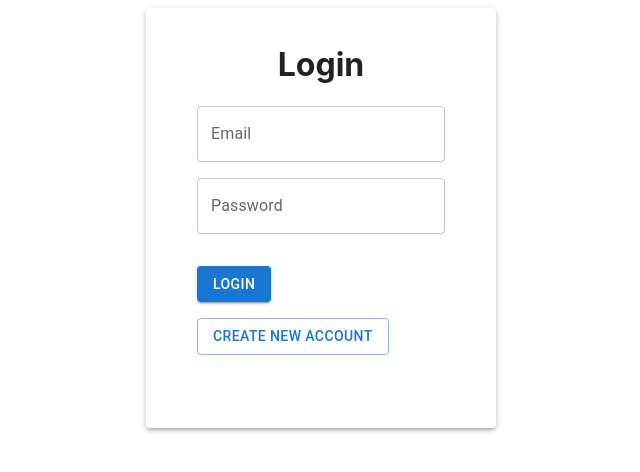
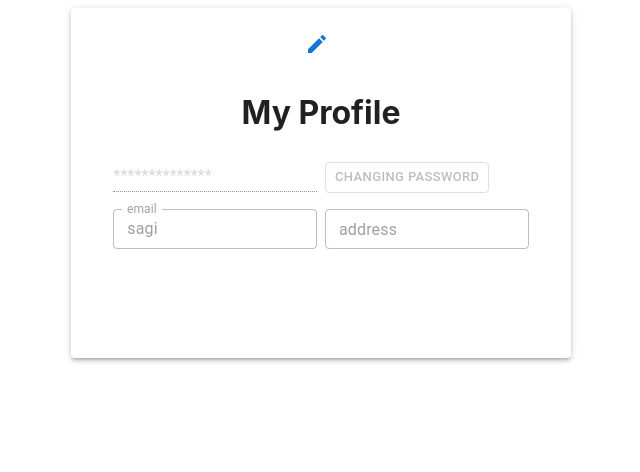
Before and after one commit to ayabryl/WebProgramming, a React (Create React App) app in the folder ui/: page /profile in a window 1280 px wide. Shown: the top 472 px of the page, without its empty margins (319-959 px from the left). Built offline with nearby package versions, Linux system fonts and the light colour scheme.

Commit message:
adding user profile

```diff
--- a/ui/src/App.js
+++ b/ui/src/App.js
@@ -1,7 +1,8 @@
 import AuthPage from "./pages/AuthPage";
+import ProfilePage from "./pages/ProfilePage";
 
 function App() {
-  return <AuthPage />;
+  return <ProfilePage />;
 }
 
 export default App;
--- a/ui/src/components/profile/UserProfile.js
+++ b/ui/src/components/profile/UserProfile.js
@@ -5,12 +5,25 @@ import TextField from "@mui/material/TextField";
 import toast, { Toaster } from "react-hot-toast";
 import PasswordDialog from "./PasswordDialog";
 import Grid from "@mui/material/Grid";
+import Box from "@mui/material/Box";
+import Paper from "@mui/material/Paper";
+import { styled } from "@mui/material/styles";
+import Input from "@mui/material/Input";
+import IconButton from "@mui/material/IconButton";
+import EditIcon from "@mui/icons-material/Edit";
+
+const StyledH1 = styled("h1")({
+  textAlign: "center",
+});
 
 const UserProfile = (props) => {
   const key = "AIzaSyDM0fLUWNTYnSjw1KhsswJRI4QBKxK2OKc";
 
+  const [edit, setEdit] = React.useState(false);
   const [open, setOpen] = React.useState(false);
   const idToken = props.idToken;
+  const email = props.email;
+  const addressRef = useRef(props.address !== undefined ? props.address : "");
 
   const handleClickOpen = () => {
     setOpen(true);
@@ -20,12 +33,108 @@ const UserProfile = (props) => {
     setOpen(false);
   };
 
+  const submitHandler = (event) => {
+    event.preventDefault();
+
+    const enteredEmail = addressRef.current.value;
+
+    // TODO: send the new address to the server
+    toast.success(`Updated`);
+    setEdit(false);
+  };
+
   return (
     <Grid container alignItems="center" justifyContent="center">
-      <Button variant="outlined" onClick={handleClickOpen}>
-        changing password
-      </Button>
-      <PasswordDialog open={open} handleClose={handleClose} />
+      <Box
+        sx={{
+          display: "flex",
+          "& > :not(style)": {
+            m: 1,
+            width: 500,
+            height: 350,
+          },
+        }}
+      >
+        <Toaster position="top-center" reverseOrder={false} />
+        <Paper elevation={3}>
+          <Grid
+            sx={{ mt: 2 }}
+            container
+            alignItems="center"
+            justifyContent="center"
+            rowSpacing={1}
+            columnSpacing={1}
+          >
+            {!edit ? (
+              <div>
+                <Grid item xs={7}>
+                  {" "}
+                </Grid>
+                <Grid item xs={2}>
+                  <IconButton onClick={() => setEdit(true)} aria-label="edit">
+                    <EditIcon color="primary" />
+                  </IconButton>
+                </Grid>
+              </div>
+            ) : (
+              <Grid item xs={12} />
+            )}
+
+            <Grid item xs={12}>
+              <StyledH1> My Profile</StyledH1>
+            </Grid>
+            <Grid item xs={5}>
+              <Input size="small" disabled placeholder="**************" />
+            </Grid>
+            <Grid item xs={5}>
+              <Button
+                size="small"
+                disabled={!edit}
+                variant="outlined"
+                onClick={handleClickOpen}
+              >
+                changing password
+              </Button>
+            </Grid>
+            <Grid item xs={12}>
+              <PasswordDialog open={open} handleClose={handleClose} />
+            </Grid>
+            <Grid item xs={5}>
+              <TextField
+                disabled
+                id="email"
+                label="email"
+                defaultValue={email}
+                variant="outlined"
+                size="small"
+              />
+            </Grid>
+            <Grid item xs={5}>
+              <TextField
+                disabled={!edit}
+                id="address"
+                label="address"
+                inputRef={addressRef}
+                variant="outlined"
+                size="small"
+              />
+            </Grid>
+
+            <Grid item xs={6} sx={{ mb: 2, justifyContent: "center" }}>
+              {edit ? (
+                <Button
+                  onClick={submitHandler}
+                  type="submit"
+                  variant="filled"
+                  color="primary"
+                >
+                  Update
+                </Button>
+              ) : null}
+            </Grid>
+          </Grid>
+        </Paper>
+      </Box>
     </Grid>
   );
 };
--- a/ui/src/pages/ProfilePage.js
+++ b/ui/src/pages/ProfilePage.js
@@ -1,10 +1,20 @@
 import UserProfile from "../components/profile/UserProfile";
 import Grid from "@mui/material/Grid";
+import { useState, useRef } from "react";
+import * as React from "react";
+import TextField from "@mui/material/TextField";
+import Button from "@mui/material/Button";
+import Box from "@mui/material/Box";
+import Paper from "@mui/material/Paper";
+import { styled } from "@mui/material/styles";
+import toast, { Toaster } from "react-hot-toast";
 
 const profilePage = () => {
+  let idToken = undefined;
+
   return (
     <Grid container alignItems="center" justifyContent="center">
-      {/* <UserProfile idToken={idToken} /> */}
+      <UserProfile idToken={idToken} email="sagi" address="sagi" />
     </Grid>
   );
 };
```
